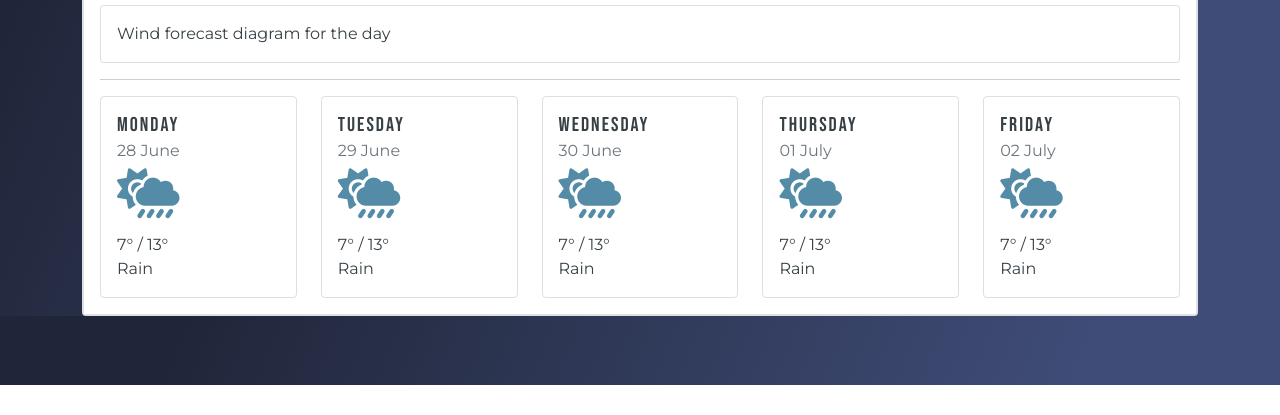
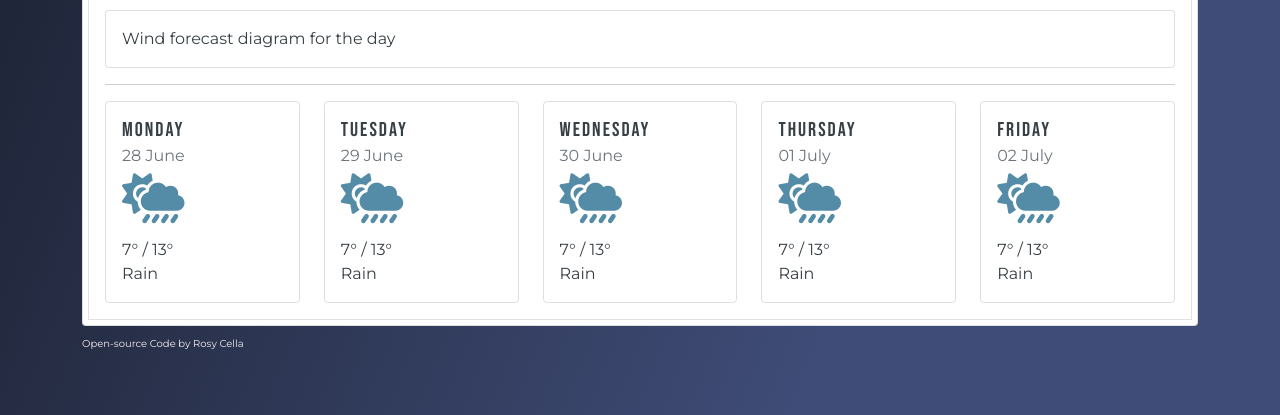
Before and after one commit to RosyCella/Weather-Application, a plain HTML site: page index.html in a window 1280 px wide. Shown: the part 415-830 px from the top of the page. Before the commit the page ends 800 px from the top, so only its background shows below. Drawn offline with nearby package versions, Linux system fonts and the light colour scheme; no server answers; a web font is replaced by a local one.

Commit message:
added openSource Link

```diff
--- a/index.html
+++ b/index.html
@@ -144,11 +144,28 @@
         </div>
       </div>
     </div>
+
       </div>
 
 
 </div>
 
+<div class="container">
+  <div class="row">
+    <div class="col codedBy">
+ <a href="https://github.com/RosyCella/Weather-Application" target="_blank" rel="noreferrer" class="codedBy"> Open-source Code</a> by <a href="https://www.rosycella.com" target="_blank" rel="noreferrer" class="codedBy">Rosy Cella</a>
+    </div>
+
+    <div class="col">
+  <span class="test">  </span>
+    </div>
+    <div class="col">
+
+    </div>
+  </div>
+</div>
+<br>
+
 
 <script src="src/js.js"></script>
   </body>
--- a/src/style.css
+++ b/src/style.css
@@ -53,6 +53,16 @@ button {
   background-color: #548ca800;
   border: none;
 }
+
+
+.codedBy{
+color: #eeeeee;
+  font-size: 10px;
+  padding-bottom: 40px;
+  padding-top: 0px;
+margin-top: -40px;
+
+}
 .heading5 {
   font-size: 30px;
   font-family: "Bebas Neue", sans-serif;
@@ -64,6 +74,7 @@ button {
 }
 .border {
   padding-top: 20px;
+  margin: 5px;
 }
 .searchbar {
   text-align: center;
@@ -135,7 +146,9 @@ button {
   padding-bottom: 50px;
   padding-left: 0px;
 }
-
+.codedBy:hover{
+  color: #548ca8;
+}
 .forecast:hover {
   background: #eeeeee;
 }
```
